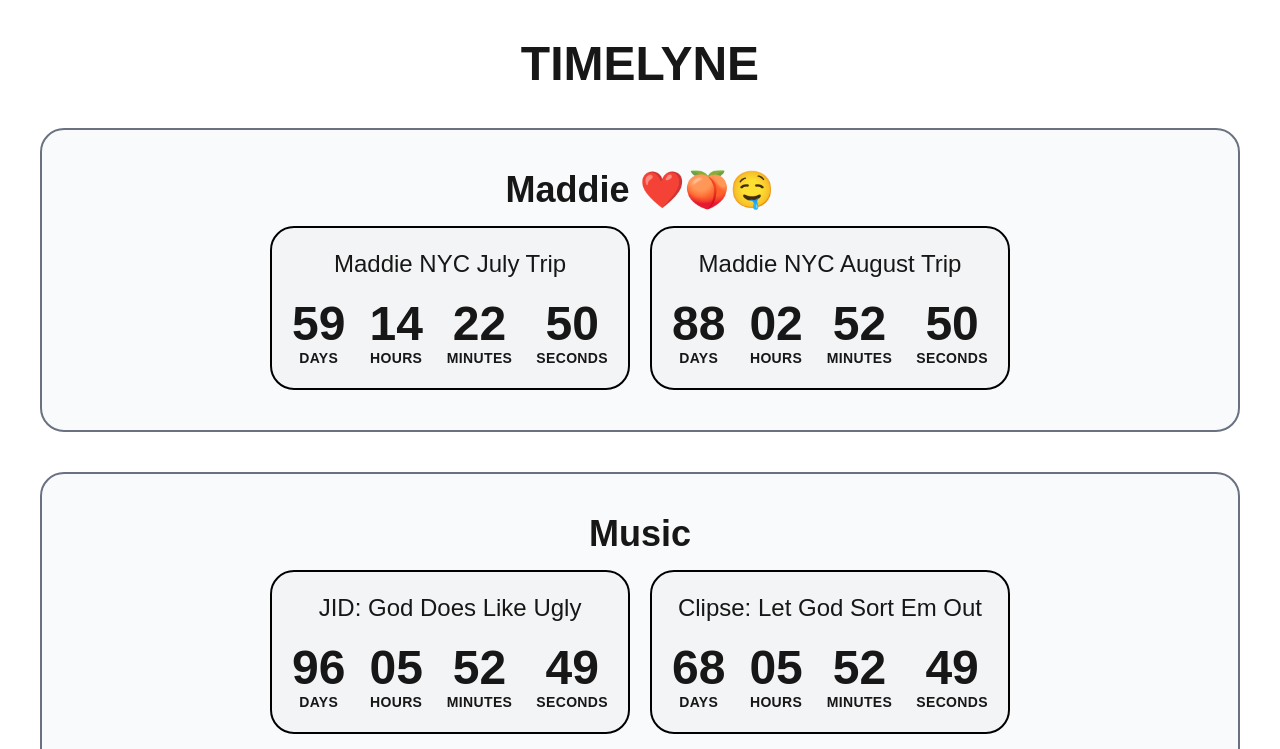
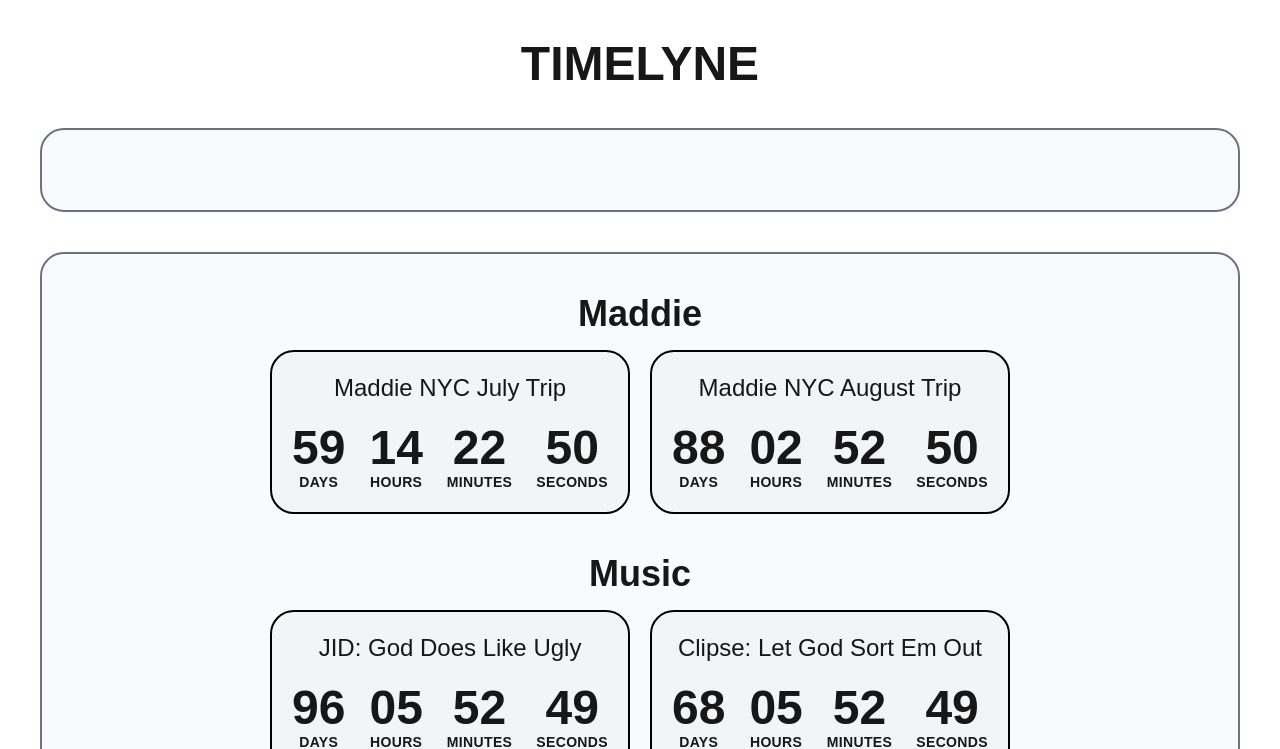
Before and after one commit to SpencerArchSilverstein/TimeLyne, a Next.js app: page / in a window 1280 px wide. Shown: the top 749 px of the page. Built offline with nearby package versions, Linux system fonts and the light colour scheme.

Commit message:
Some new music

```diff
--- a/src/app/page.tsx
+++ b/src/app/page.tsx
@@ -11,12 +11,12 @@
   {
     date: "2025-07-02T08:30:00",
     eventName: "Maddie NYC July Trip",
-    tag: "Maddie ❤️🍑🤤",
+    tag: "Maddie",
   },
   {
     date: "2025-07-30T21:00:00",
     eventName: "Maddie NYC August Trip",
-    tag: "Maddie ❤️🍑🤤",
+    tag: "Maddie",
   },
   {
     date: "2025-08-07T23:59:59",
```
